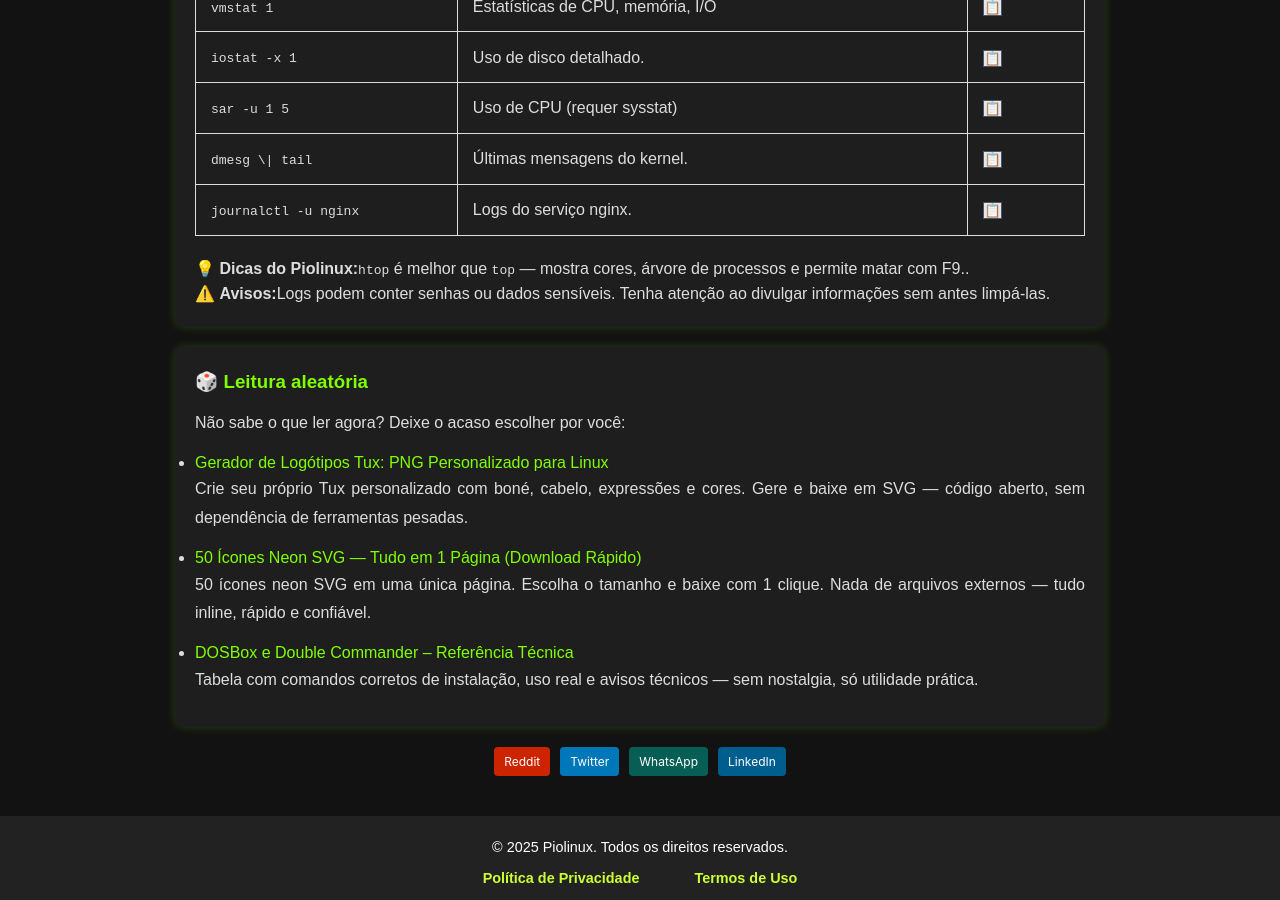
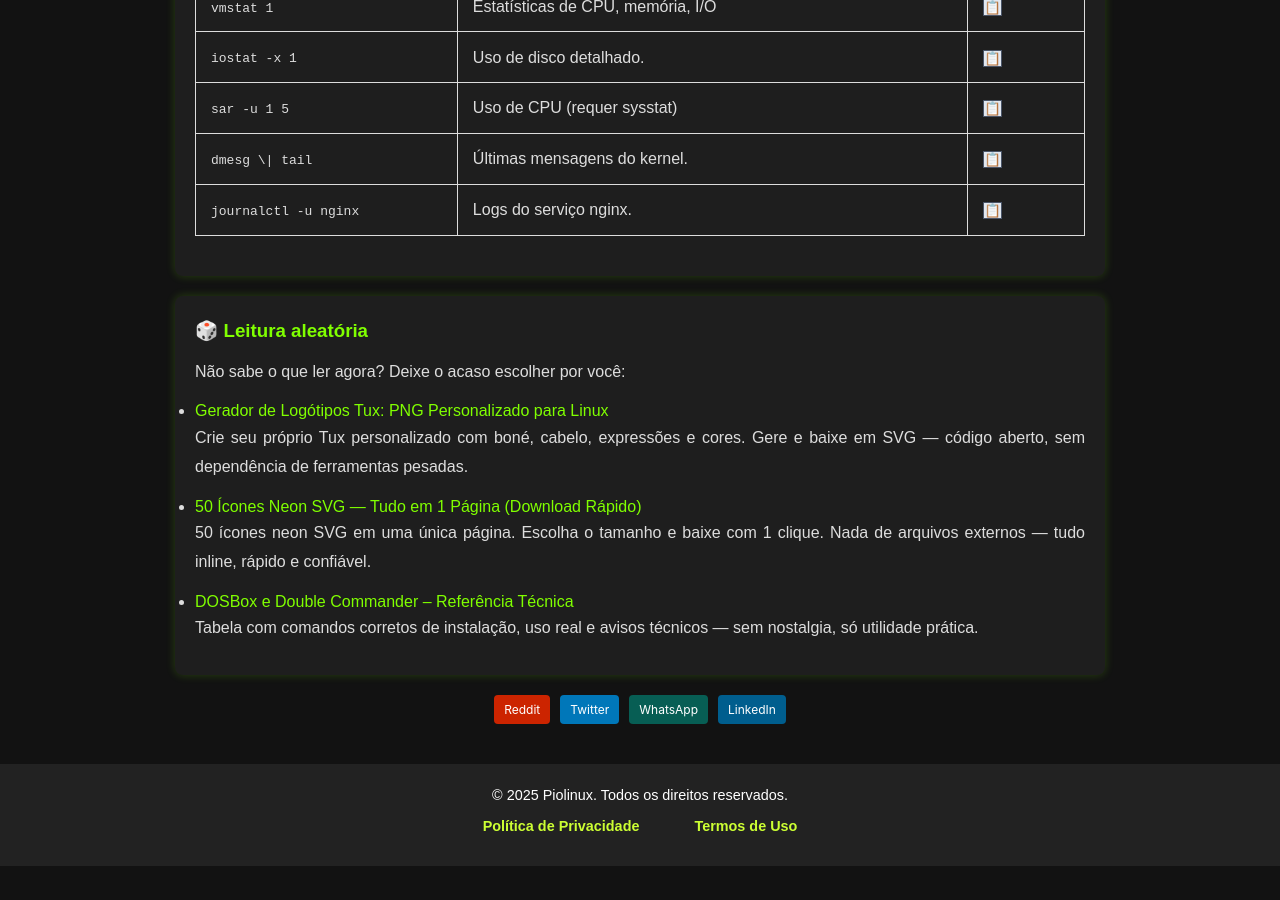
Before and after one commit to Piolinux/piolinux-site, a Jekyll site: the page built from _pages/_comandos/monitoramento-e-processos.md, in a window 1280 px wide and 900 px high, scrolled down 1081 px. Built offline with Jekyll 4.4.1, drawn with Linux system fonts in a browser that asks for light colours; after the commit the page ends 1947 px from its top, so only the background shows below that.

Commit message:
Update monitoramento-e-processos.md

```diff
--- a/_pages/_comandos/monitoramento-e-processos.md
+++ b/_pages/_comandos/monitoramento-e-processos.md
@@ -142,15 +142,6 @@ function filtrarLinhas(termo) {
 
 
 
-<div class="dica-final">
-  💡 <strong>Dicas do Piolinux:</strong><code>htop</code> é melhor que <code>top</code> — mostra cores, árvore de processos e permite matar com F9..
-</div>
-<div class="aviso-final">
-  ⚠️ <strong>Avisos:</strong>Logs podem conter senhas ou dados sensíveis. Tenha atenção ao divulgar informações sem antes limpá-las.
-
-</div>
-
-
 
 
 
```
